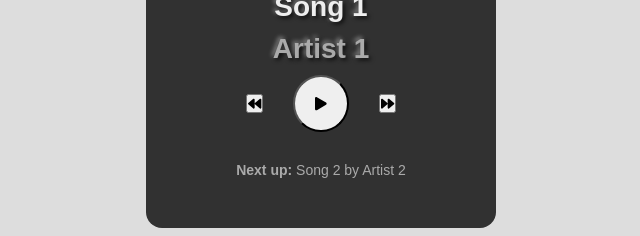
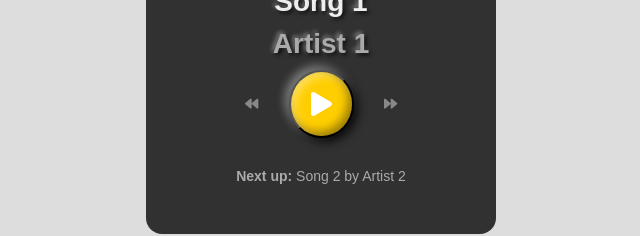
Before and after one commit to saraxcoding/react-music-app, a React (Create React App) app: page / in a window 1280 px wide. Shown: the part 467-703 px from the top of the page, without its empty margins (319-959 px from the left). Built offline with nearby package versions, Linux system fonts and the light colour scheme.

Commit message:
Added styling for the skip buttons

```diff
--- a/src/index.css
+++ b/src/index.css
@@ -83,7 +83,22 @@ body {
     padding: 20px;
     border-radius: 50%;
     box-shadow: 4px 4px 10px rgba(0, 0, 0, 0.8),
-    -4px -4px 10px rgba(255, 255, 255, 0.4),
-    inset -4px -4px 10px rgba(0, 0, 0, 0.4)
-    inset 4px 4px 10px rgba(255, 255, 255, 0.4);
+        -4px -4px 10px rgba(255, 255, 255, 0.4),
+        inset -4px -4px 10px rgba(0, 0, 0, 0.4),
+        inset 4px 4px 10px rgba(255, 255, 255, 0.4);
+    border: non;
+    outline: non;
+    background-color: #FFCE00;
+    color: #FFF;
+    font-size: 24px;
+    cursor: pointer;
 }
+
+.c-player--controls .skip-btn {
+    background: none;
+    border: none;
+    outline: none;
+    cursor: pointer;
+    color: #888;
+    font-style: 18px;
+}
```
